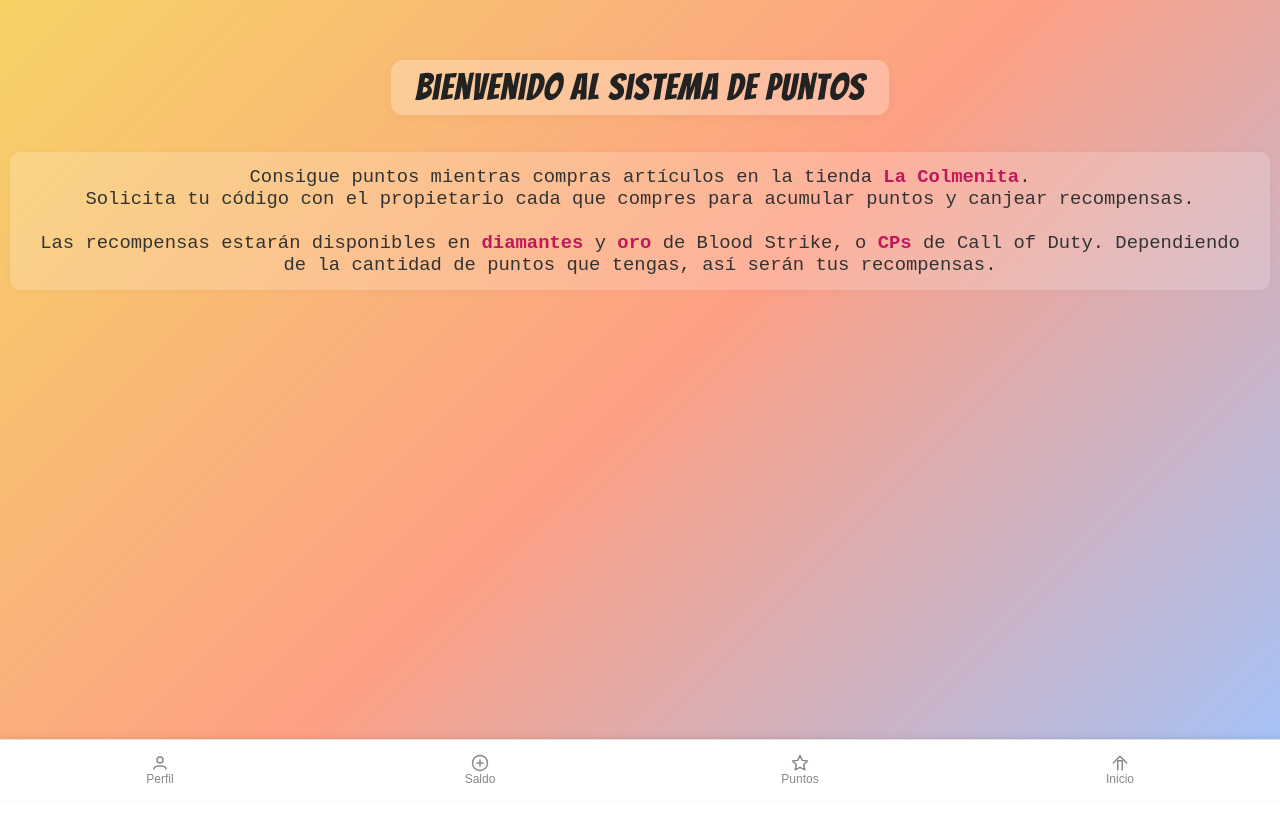
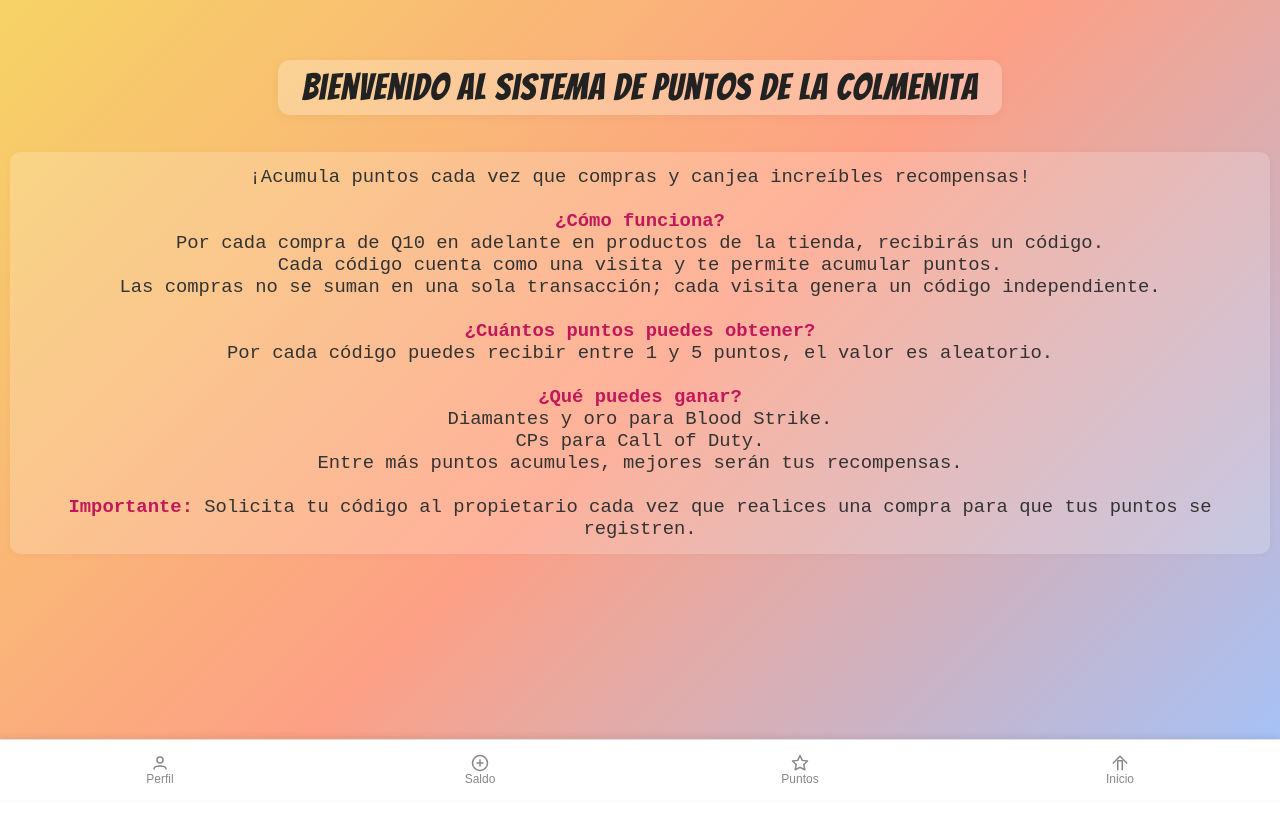
Before and after one commit to YouEvzoon/FRONTEND-PUNTOS-COLMENITA, a Vue app: page /principal in a window 1280 px wide. Shown: the top 822 px of the page. Built offline with nearby package versions, Linux system fonts and the light colour scheme; a web font is replaced by a local one.

Commit message:
se agrego la parte de reglas

```diff
--- a/src/components/Principal.vue
+++ b/src/components/Principal.vue
@@ -1,11 +1,19 @@
 <template>
   <div class="principal-container">
-    <h1>Bienvenido al sistema de puntos</h1>
+    <h1>Bienvenido al Sistema de Puntos de La Colmenita</h1>
     <p>
-      Consigue puntos mientras compras artículos en la tienda <b>La Colmenita</b>.<br>
-      Solicita tu código con el propietario cada que compres para acumular puntos y canjear recompensas.<br>
-      <br>
-      Las recompensas estarán disponibles en <b>diamantes</b> y <b>oro</b> de Blood Strike, o <b>CPs</b> de Call of Duty. Dependiendo de la cantidad de puntos que tengas, así serán tus recompensas.
+      ¡Acumula puntos cada vez que compras y canjea increíbles recompensas!<br><br>
+      <b>¿Cómo funciona?</b><br>
+      Por cada compra de Q10 en adelante en productos de la tienda, recibirás un código.<br>
+      Cada código cuenta como una visita y te permite acumular puntos.<br>
+      Las compras no se suman en una sola transacción; cada visita genera un código independiente.<br><br>
+      <b>¿Cuántos puntos puedes obtener?</b><br>
+      Por cada código puedes recibir entre 1 y 5 puntos, el valor es aleatorio.<br><br>
+      <b>¿Qué puedes ganar?</b><br>
+      Diamantes y oro para Blood Strike.<br>
+      CPs para Call of Duty.<br>
+      Entre más puntos acumules, mejores serán tus recompensas.<br><br>
+      <b>Importante:</b> Solicita tu código al propietario cada vez que realices una compra para que tus puntos se registren.
     </p>
     <!-- Puedes agregar aquí otros componentes o contenido principal -->
     <HeaderView class="footer-header" />
```
